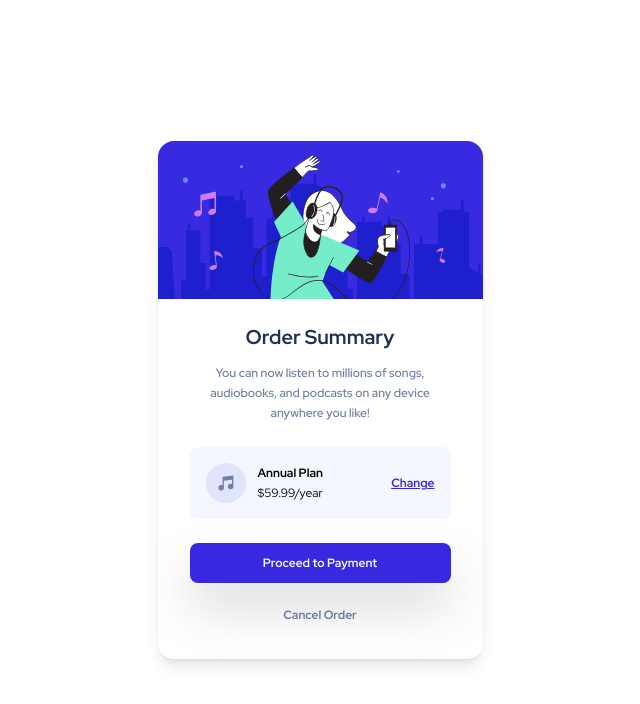
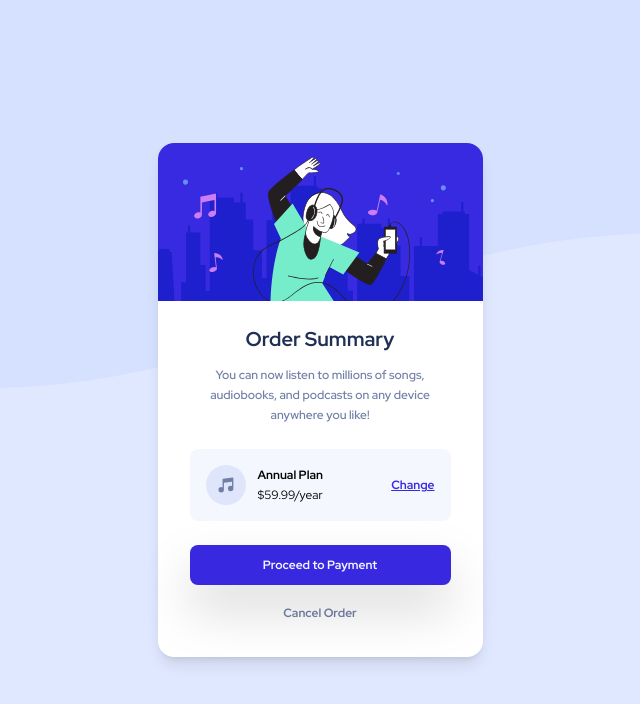
Before and after one commit to karanshergill/Order-Summary-Card, a website built with Vite: page index.html in a window 1280 px wide. Shown: the whole page, without its empty margins (320-960 px from the left). Built offline with nearby package versions, Linux system fonts and the light colour scheme.

Commit message:
background image css

```diff
--- a/index.html
+++ b/index.html
@@ -10,8 +10,9 @@
 </head>
 
 <body>
-    <main class="flex items-center justify-center h-screen w-full">
-        <div class="flex flex-col w-[325px] shadow-lg rounded-2xl">
+    <main
+        class="flex items-center justify-center h-screen w-full bg-mobile bg-no-repeat bg-contain md:bg-desktop bg-Primary-Pale-Blue">
+        <div class="flex flex-col w-[325px] shadow-lg rounded-2xl bg-white">
             <img src="/images/illustration-hero.svg" class="rounded-t-2xl" alt="illustration-image">
             <div class="flex flex-col px-11 py-6 gap-3 items-center text-center">
                 <h1 class="text-xl font-bold text-Neutral-Dark-Blue">Order Summary</h1>
@@ -33,7 +34,7 @@
                 <p class="text-xs text-Primary-Bright-Blue font-bold underline underline-offset-1 hover:opacity-50">
                     Change</p>
             </div>
-            <div class="flex flex-col my-6 gap-3">
+            <div class="flex flex-col my-6 gap-2">
                 <button
                     class="bg-Primary-Bright-Blue text-Neutral-Pale-Blue text-xs font-bold py-3 mx-8 rounded-lg drop-shadow-2xl hover:opacity-60 hover:drop-shadow-2xl">Proceed
                     to
```
